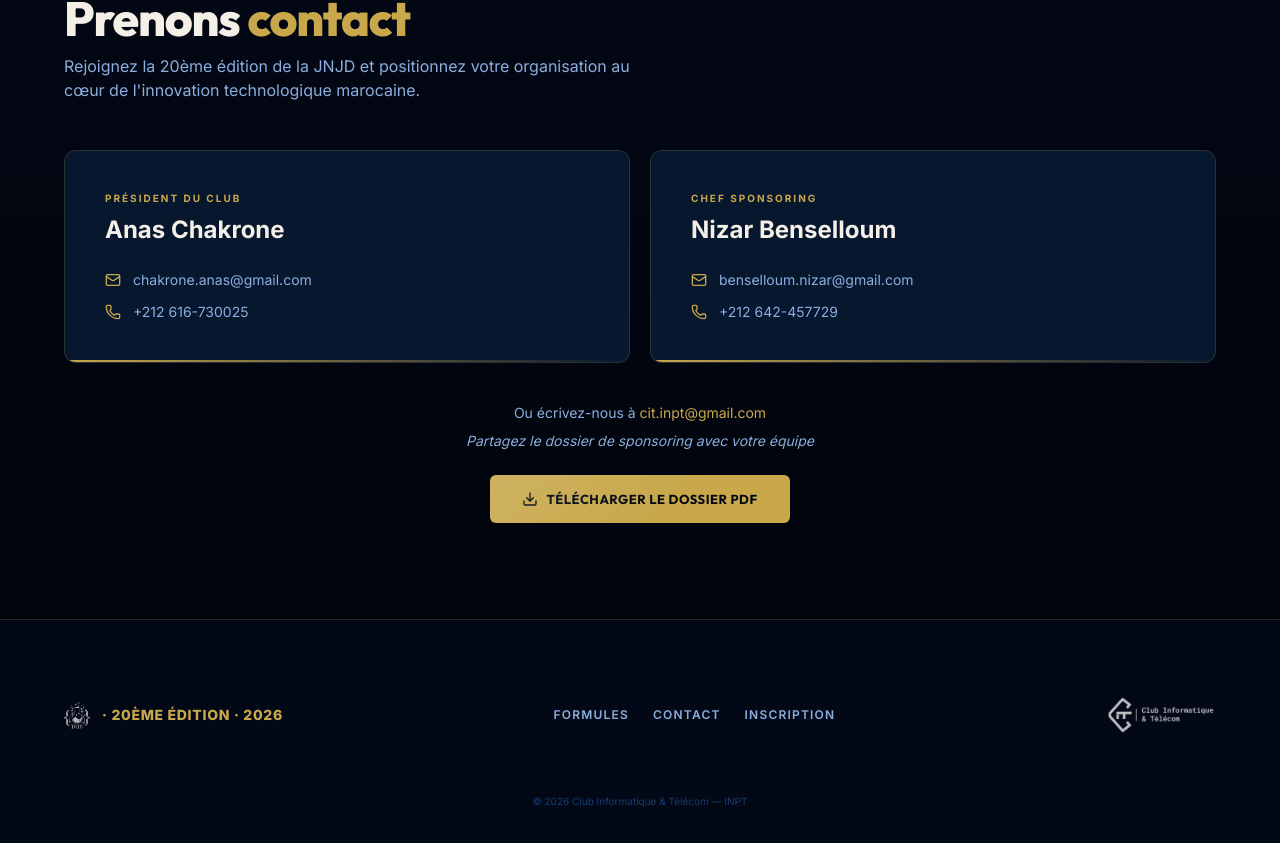
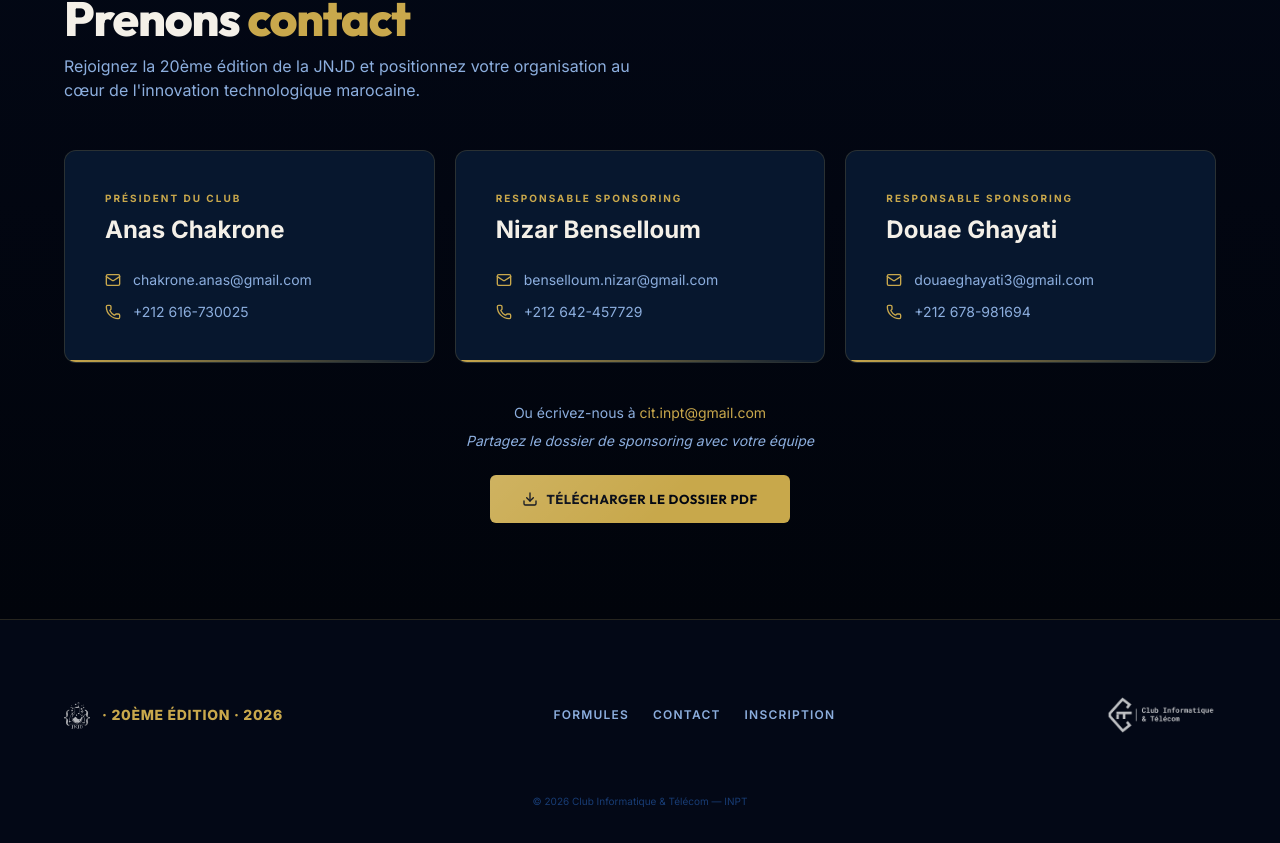
Before and after one commit to chakrone/JNJD, a Next.js app: page /sponsoring in a window 1280 px wide. Shown: the part 6905-7748 px from the top of the page. Built offline with nearby package versions, Linux system fonts and the light colour scheme.

Commit message:
added douae creds and fixed macs sponsor logo

```diff
--- a/src/app/sponsoring/page.tsx
+++ b/src/app/sponsoring/page.tsx
@@ -572,10 +572,11 @@ export default function SponsoringPage() {
             Rejoignez la 20ème édition de la JNJD et positionnez votre organisation au cœur de l&apos;innovation technologique marocaine.
           </motion.p>
 
-          <div className="grid md:grid-cols-2 gap-5 mb-10">
+          <div className="grid md:grid-cols-3 gap-5 mb-10">
             {[
-              { role: "Président du Club", name: "Anas Chakrone", email: "chakrone.anas@gmail.com", phone: "+212 616-730025" },
-              { role: "Chef Sponsoring", name: "Nizar Benselloum", email: "benselloum.nizar@gmail.com", phone: "+212 642-457729" },
+              { role: "Président du Club",      name: "Anas Chakrone",    email: "chakrone.anas@gmail.com",    phone: "+212 616-730025" },
+              { role: "Responsable Sponsoring", name: "Nizar Benselloum", email: "benselloum.nizar@gmail.com", phone: "+212 642-457729" },
+              { role: "Responsable Sponsoring", name: "Douae Ghayati",    email: "douaeghayati3@gmail.com",    phone: "+212 678-981694" },
             ].map((c, i) => (
               <motion.div
                 key={c.name}
```
Also changed, not shown: public/logos sponsors/macs.jpg.
